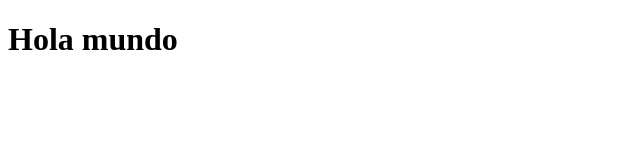
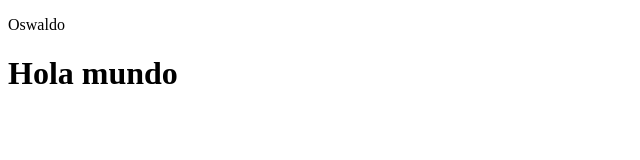
Before and after one commit to lizethcas/prueba_github, a plain HTML site: page index.html in a window 1280 px wide. Shown: the whole page, without its empty margins (0-640 px from the left). Drawn offline with Linux system fonts and the light colour scheme.

Commit message:
Adding my name Oswaldo

```diff
--- a/index.html
+++ b/index.html
@@ -6,6 +6,7 @@
     <title>Document</title>
   </head>
   <body>
+    <p>Oswaldo</p>
     <h1>Hola mundo</h1>
   </body>
 </html>
```
